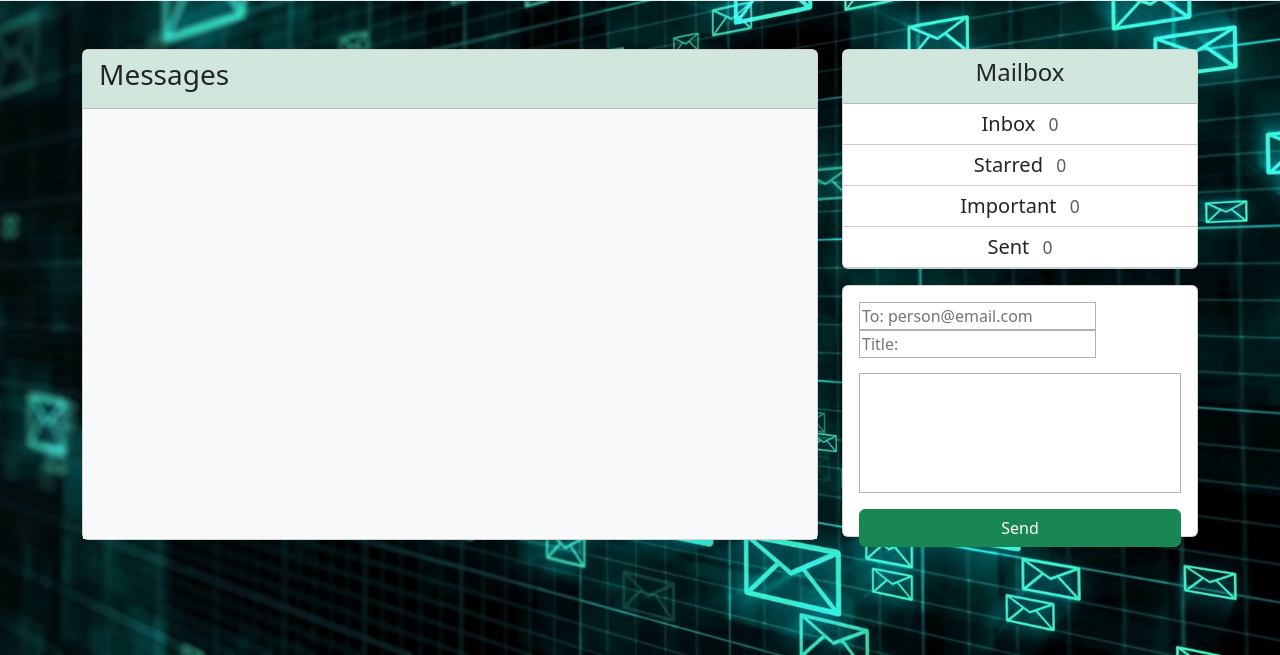
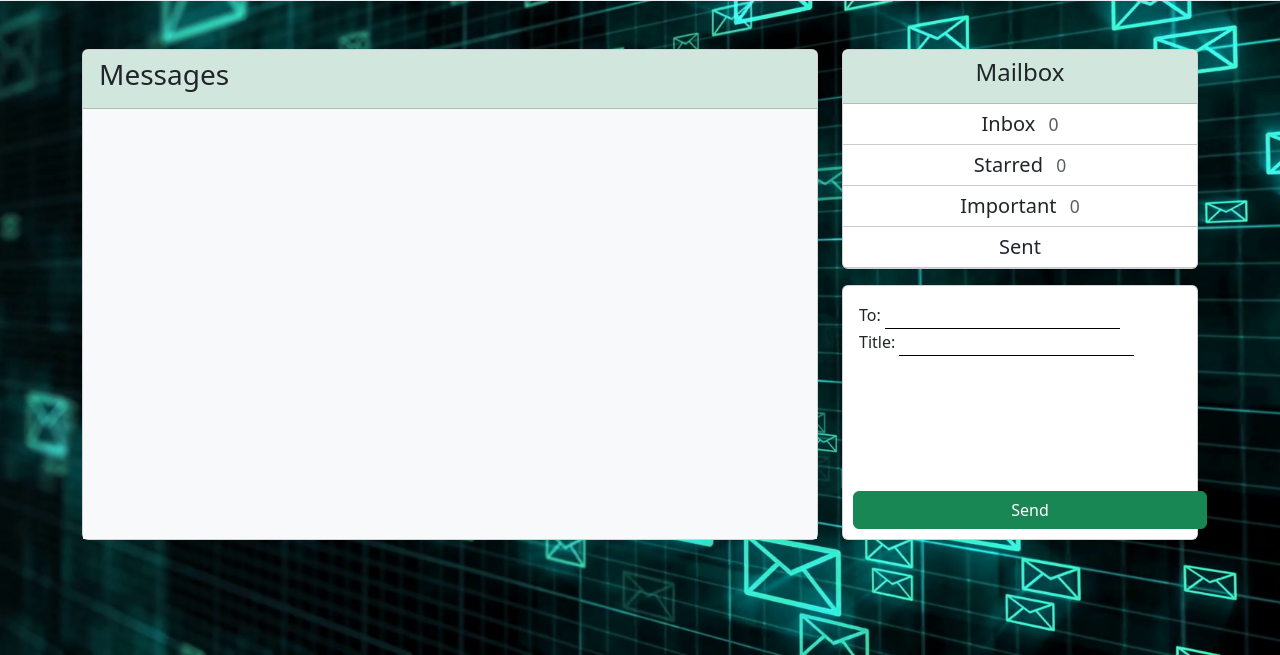
Before and after one commit to MickeyObas/django-school-management, a Django app: page /messages/ in a window 1280 px wide. Shown: the part 145-800 px from the top of the page. Run offline with Django 4.2, Linux system fonts and the light colour scheme; the visitor is signed in with stand-in values (Sample User, id 1); data comes from the database, SQL or seed files in the repository; data that the repository does not hold is empty; some libraries are stand-ins or nearby versions.

Commit message:
back to normal

```diff
--- a/messaging/urls.py
+++ b/messaging/urls.py
@@ -6,7 +6,7 @@ urlpatterns = [
     path("", views.index_messages, name="index_messages"),
     path("<str:category>", views.index_messages, name='filtered_index_messages'),
     path("message/<int:pk>", views.view_message, name="view_message"),
-    path("send_message", views.send_message, name="send_message"),
+    path("send_message/<int:pk>", views.send_message, name="send_message"),
     path("add_to_favourites", views.add_to_favourites, name='add_to_favourites'),
     path('remove_from_favourites', views.remove_from_favourites, name='remove_from_favourites')
 ]
--- a/messaging/views.py
+++ b/messaging/views.py
@@ -15,31 +15,19 @@ import json
 def index_messages(request, category=None):
 
     user_messages = Message.objects.filter(recipient=request.user)
-    sent_messages = Message.objects.filter(sender=request.user)
     starred_messages = user_messages.filter(is_favourite=True)
     important_messages = user_messages.filter(sender__account_type="L")
     user_messages_total = user_messages.count()
     starred_messages_total = starred_messages.count()
     important_messages_total = important_messages.count()
-    sent_messages_total = sent_messages.count()
 
     context = {
-    "total": user_messages_total,
-    "starred": starred_messages_total,
-    "important_total": important_messages_total,
-    "sent_total": sent_messages_total
-    }
 
-    if category == 'favourite':
-        user_messages = starred_messages
-    elif category == 'important':
-        user_messages = important_messages
-    elif category == 'sent':
-        user_messages = sent_messages
-    else:
-        user_messages = user_messages
-
-    context['user_messages'] = user_messages
+        "user_messages": user_messages,
+        "total": user_messages_total,
+        "starred": starred_messages_total,
+        "important_total": important_messages_total
+        }
 
     return render(request, "pages/index_messages.html", context)
 
@@ -90,29 +78,6 @@ def send_message(request, pk):
     return render(request, "messaging/send_message.html", context)
 
 
-def send_message(request):
-    # TODO: Gracefully handle messages to users that do not exist
-    if request.method == 'POST':
-        data = json.loads(request.body)
-        recipient = data['recipient']
-        message_body = data['message']
-        title = data['title']
-
-        recipient = User.objects.get(email=recipient)
-
-        Message.objects.create(
-            sender=request.user,
-            recipient=recipient,
-            body=message_body
-            )
-
-        sent_messages = Message.objects.filter(sender=request.user)
-        updated_count = sent_messages.count()
-
-        return JsonResponse({'updated-count': updated_count})
-
-
-@login_required(login_url="login")
 def add_to_favourites(request):
     if request.method == 'POST':
         data = json.loads(request.body)
@@ -130,7 +95,6 @@ def add_to_favourites(request):
         return JsonResponse({"updated-count": updated_count})
 
 
-@login_required(login_url="login")
 def remove_from_favourites(request):
     if request.method == 'POST':
         data = json.loads(request.body)
--- a/pages/templates/pages/index_messages.html
+++ b/pages/templates/pages/index_messages.html
@@ -59,19 +59,22 @@
                                     <span>Important <span class="text-muted small ms-2">{{important_total}}</span></span>
                                 </div>
                                 <div class="mailbox__field">
-                                    <span>Sent <span id="sentCount" class="text-muted small ms-2">{{sent_total}}</span></span>
+                                    <span>Sent</span>
                                 </div>
                             </div>
                         </div>
                         <div id="sendMessageBox" class="card mt-3">
-                            <div class="card-body">
-                                <div class="">
-                                    <input type="email" name="recipient" id="recipient" placeholder="To: person@email.com">
-                                    <input type="text" id="title" placeholder="Title:">
+                            <div class="card-body p-3">
+                                <div class="email__input">
+                                    <label for="email">To: </label>
+                                    <input type="email" name="email" id="email">
                                 </div>
-                                <p contenteditable="true" class="message__body">
-                                </p>
-                                <button id="sendMessageButton" class="btn btn-success text-center w-100">Send</button>
+                                <div class="title__input">
+                                    <label for="title">Title: </label>
+                                    <input type="text" name="title" id="title">
+                                </div>
+                                <p id="messageBody" contenteditable="True"></p>
+                                <button class="btn btn-success w-100 text-center">Send</button>
                             </div>
                         </div>
                     </div>
@@ -105,7 +108,6 @@
         const csrftoken = getCookie('csrftoken');
 
         const favouriteCountDisplay = document.getElementById('favouriteCount');
-        const sentCountDisplay = document.getElementById('sentCount');
 
         const messageContainers = document.querySelectorAll('.message__container');
         for(let messageContainer of messageContainers){
@@ -126,45 +128,6 @@
                 }
             })
         }
-
-        const sendMessageButton = document.getElementById('sendMessageButton');
-
-        const recipient = document.getElementById('recipient');
-        const title = document.getElementById('title');
-        const messageBody = document.querySelector('.message__body');
-
-        sendMessageButton.addEventListener('click', (e) => {
-            const messageBodyContent = messageBody.textContent;
-            const recipientValue = recipient.value;
-            const titleValue = title.value;
-
-            url = "{% url 'send_message' %}";
-
-            fetch(url, {
-                method: 'POST',
-                headers : {
-                    'Content-Type': 'application/json',
-                    'X-CSRFToken': csrftoken
-                },
-                body: JSON.stringify({
-                    recipient: recipientValue,
-                    title: titleValue,
-                    message: messageBodyContent
-                })
-            }).then((response) => {
-                return response.json();
-            }).then((data) => {
-                console.log("Message sent successfully");
-                const updatedCount = data['updated-count'];
-                sentCountDisplay.textContent = updatedCount;
-                recipient.value = "";
-                title.value = "";
-                messageBody.textContent = "";
-            }).catch(e => {
-                console.log("Whoops. Something went wrong, ", e);
-            })
-
-        })
 
         function addToFavourites(messageId){
 
--- a/static/css/style.css
+++ b/static/css/style.css
@@ -103,20 +103,34 @@
     font-size: 12px;
 }
 
-#sendMessageBox{
-    height: 252px;
+#sendMessageBox {
+    min-height: 255px;
+    max-height: 255px;
 }
 
 #sendMessageBox input{
-    border: 1px solid rgba(0,0,0,0.3);
+    border: none;
     outline: none;
+    border-bottom: 1px solid black;
 }
 
-.message__body{
+#sendMessageBox .card-body{
+    position: relative;
+}
+
+#sendMessageBox button{
+    position: absolute;
+    left: 0px;
+    right: 0px;
+    bottom: 10px;
+    margin: 0 10px;
+}
+
+
+#messageBody{
+    border: none;
+    outline: none;
     padding: 10px 10px;
-    height: 120px;
-    margin-top: 15px;
-    border: 1px solid rgba(0,0,0,0.3);
     overflow-y: scroll;
 }
 
```
